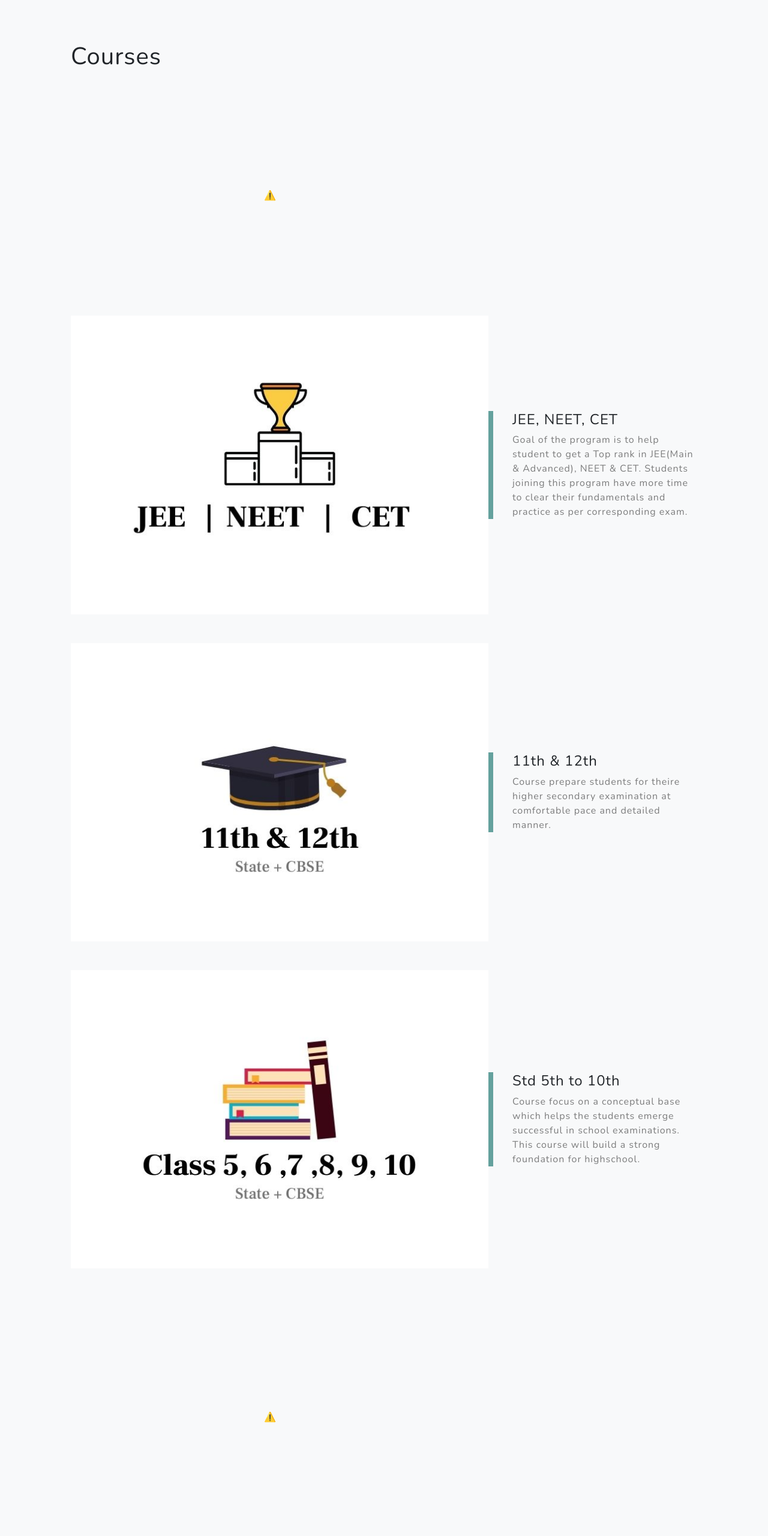
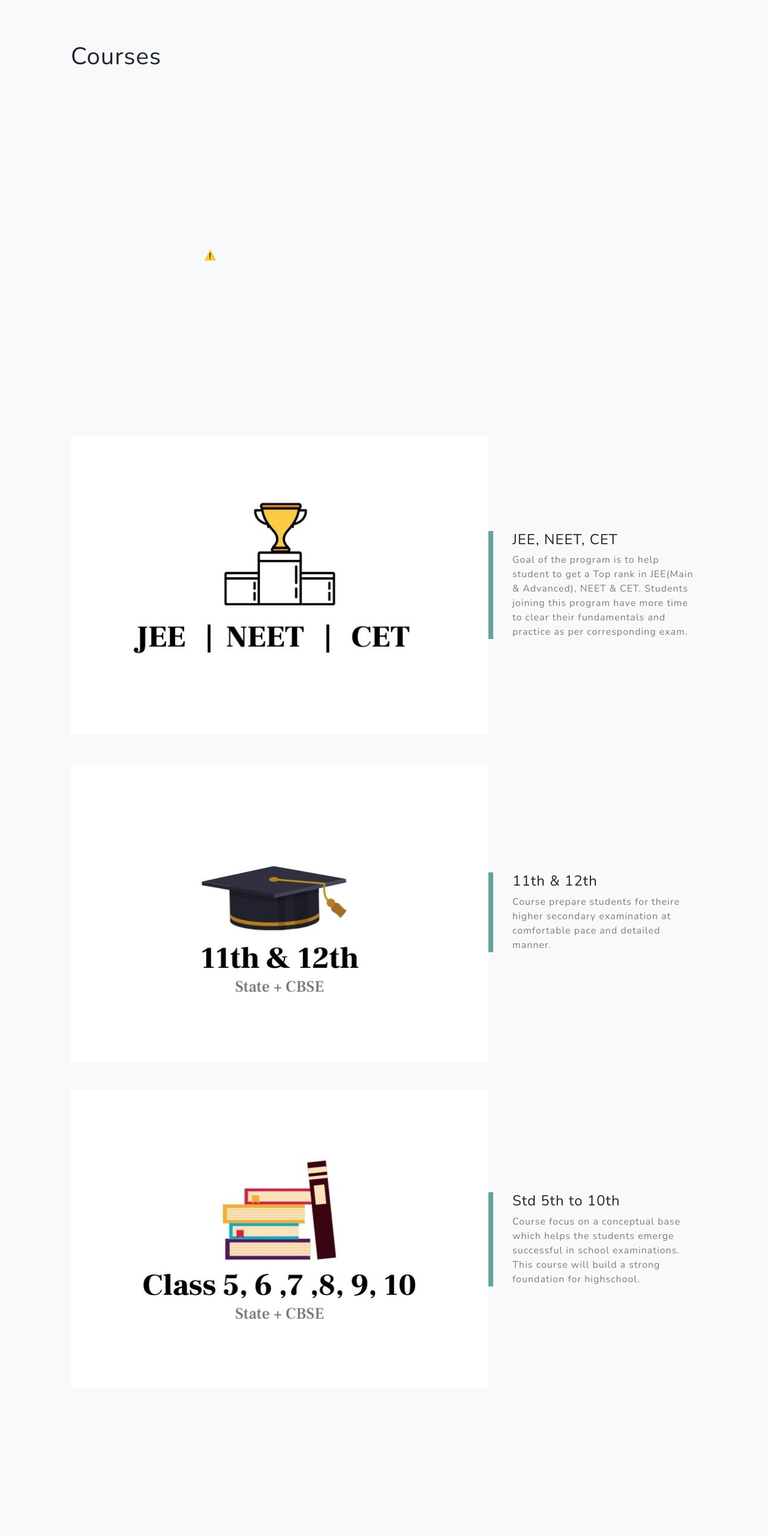
Before and after one commit to AppwareWebsites/successtutorial, a plain HTML site: page index.html in a window 1280 px wide. Shown: the part 1860-4420 px from the top of the page at 60% size. Drawn offline with nearby package versions, Linux system fonts and the light colour scheme; no server answers.

Commit message:
Update index.html

```diff
--- a/index.html
+++ b/index.html
@@ -78,7 +78,7 @@
 
                 <h1>Courses</h1>
                  <div>
-                     <lottie-player src="https://assets5.lottiefiles.com/packages/lf20_hxart9lz.json"  background="transparent"  speed="1" style=" height: 400px; width: 400px; left: 0; right:0; margin-left: auto; margin-right: auto; position: relative"    loop  autoplay></lottie-player>
+                     <lottie-player src="https://assets5.lottiefiles.com/packages/lf20_hxart9lz.json"  background="transparent"  speed="1" style=" height: 600px; width: 600px; max-width: 95%; left: 0; right:0; margin-left: auto; margin-right: auto; position: relative"    loop  autoplay></lottie-player>
                 </div>
                 <!-- Featured Project Row 1-->
                 <div class="row gx-0 mb-4 mb-lg-5 align-items-center">
@@ -121,7 +121,7 @@
                 </div>
                 <!-- More info-->
                  <div>
-                     <lottie-player src="https://assets6.lottiefiles.com/packages/lf20_ikvz7qhc.json"  background="transparent"  speed="1" style=" height: 400px; width: 400px; left: 0; right:0; margin-left: auto; margin-right: auto; position: relative"    loop  autoplay></lottie-player>
+                     <lottie-player src="https://assets6.lottiefiles.com/packages/lf20_ikvz7qhc.json"  background="transparent"  speed="1" style=" height: 600px; width: 600px; max-width: 95%; left: 0; right:0; margin-left: auto; margin-right: auto; position: relative"    loop  autoplay></lottie-player>
                 </div>
                 <!-- Row 1-->
                  <div class="row gx-0 mb-5 mb-lg-0 justify-content-center">
@@ -377,7 +377,7 @@
                   <h1 class="text-white mb-5">Contact us</h1>
              </div>
              <div>
-               <lottie-player src="https://assets4.lottiefiles.com/private_files/lf30_vrcurbxk.json"  background="transparent"  speed="1" style=" height: 400px; width: 400px; left: 0; right:0; margin-left: auto; margin-right: auto; position: relative"    loop  autoplay></lottie-player>
+               <lottie-player src="https://assets4.lottiefiles.com/private_files/lf30_vrcurbxk.json"  background="transparent"  speed="1" style=" height: 600px; width: 600px; max-width: 95%; left: 0; right:0; margin-left: auto; margin-right: auto; position: relative"    loop  autoplay></lottie-player>
             </div>
 
             <div class="container px-4 px-lg-5">
```
